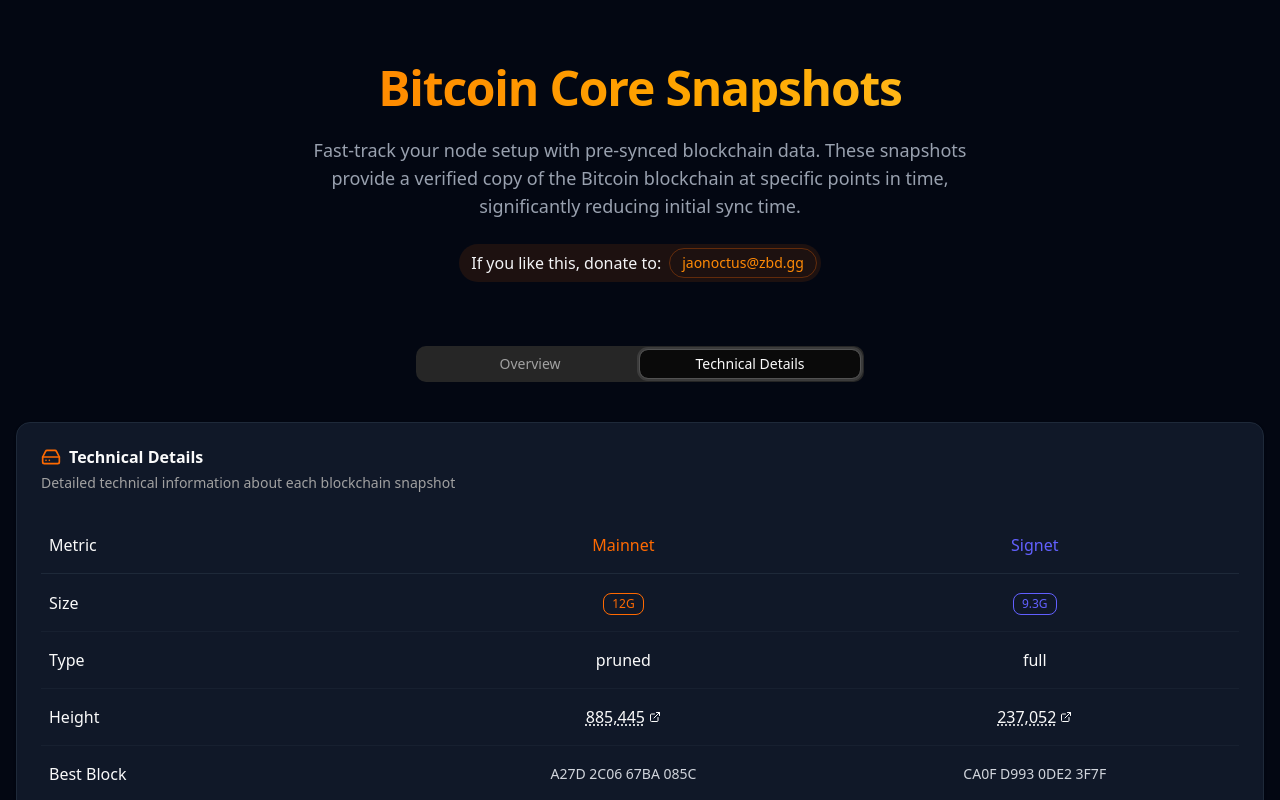
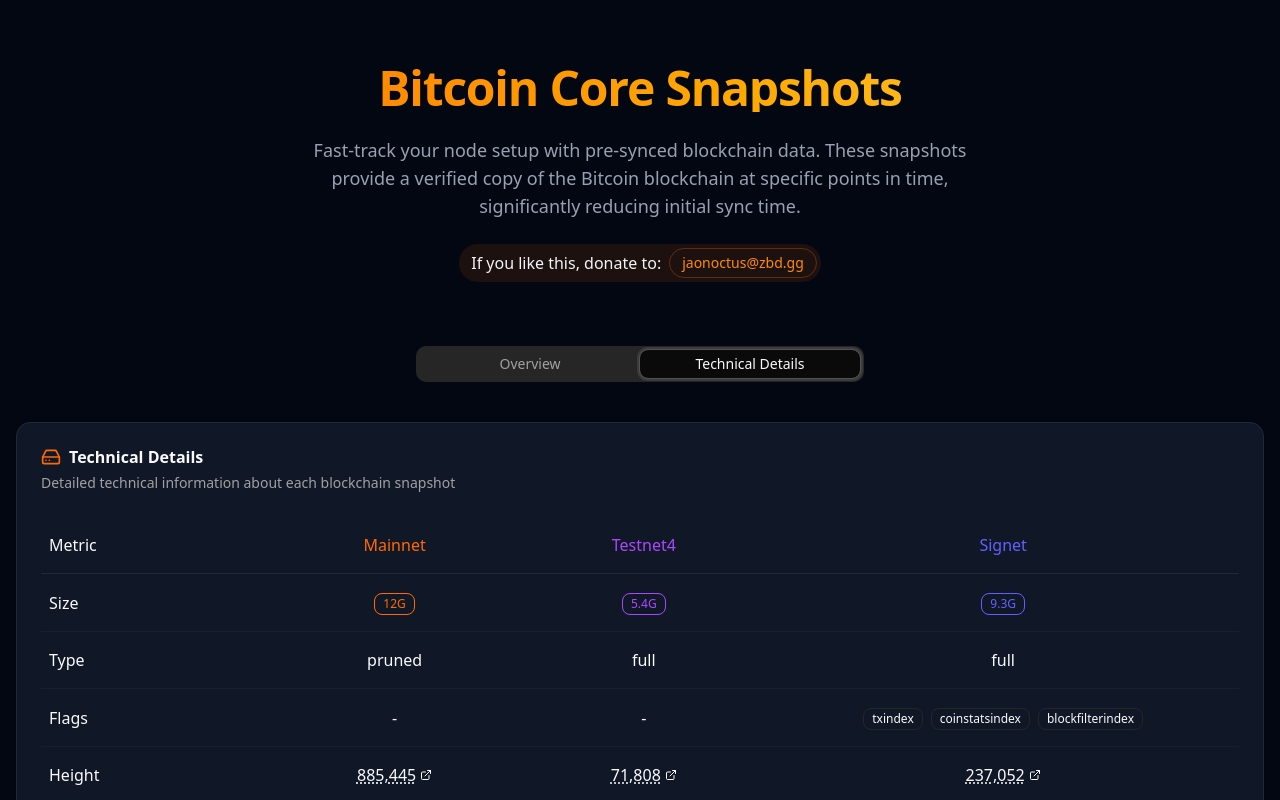
Before and after one commit to jaonoctus/bitcoin-snapshots-react, a Next.js app: page / in a window 1280 px wide. Both pictures are taken after a click on the tab "Technical Details". Shown: the top 800 px of the page. Built offline with nearby package versions, Linux system fonts and the light colour scheme.

Commit message:
add testnet4

```diff
--- a/app/page.tsx
+++ b/app/page.tsx
@@ -3,7 +3,7 @@
 import { useState } from "react"
 import {ExternalLink, Download, Shield, HardDrive, Hash, FileDown} from "lucide-react"
 import { Tabs, TabsContent, TabsList, TabsTrigger } from "@/components/ui/tabs"
-import { Card, CardContent, CardDescription, CardFooter, CardHeader, CardTitle } from "@/components/ui/card"
+import { Card, CardContent, CardDescription, CardHeader, CardTitle } from "@/components/ui/card"
 import { Button } from "@/components/ui/button"
 import { Badge } from "@/components/ui/badge"
 import { Tooltip, TooltipContent, TooltipProvider, TooltipTrigger } from "@/components/ui/tooltip"
@@ -21,7 +21,6 @@
   assumeutxoUrl: string | null
   assumeutxoHeight: string | null
   chain: string
-  prune: string
   size: string
   height: string
   heightUrl: string
@@ -31,6 +30,7 @@
   txouts: string
   supply: string
   pruneHeight?: string
+  flags?: string[]
 }
 
 export default function BitcoinSnapshotsRedesign() {
@@ -49,7 +49,6 @@
       assumeutxoUrl: null,
       assumeutxoHeight: null,
       chain: "mainnet",
-      prune: "550",
       pruneHeight: "885156",
       size: "12G",
       height: "885445",
@@ -73,7 +72,6 @@
     //       "https://eu2.contabostorage.com/3fc7909e0b8744a6a4fb58dc5158ffb6:bitcoin/20231218/utxo-testnet-2500000.dat.zst",
     //   assumeutxoHeight: "2,500,000",
     //   chain: "testnet",
-    //   prune: "550",
     //   size: "7.6G",
     //   height: "2,745,129",
     //   heightUrl: "https://mempool.space/testnet/block/00000000000003acf6e5b8e560ff5c5a97748f9a4279418159f8a80af9bdea6d",
@@ -83,28 +81,27 @@
     //   txouts: "103,066,356",
     //   supply: "2,099,663,916,474,610",
     // },
-    // {
-    //   id: "testnet4",
-    //   type: "full",
-    //   name: "Testnet4",
-    //   color: "bg-purple-500",
-    //   hoverColor: "hover:bg-purple-600",
-    //   textColor: "text-purple-500",
-    //   borderColor: "border-purple-500",
-    //   downloadUrl: "#",
-    //   assumeutxoUrl: "#",
-    //   assumeutxoHeight: "1,500,000",
-    //   chain: "testnet4",
-    //   prune: "550",
-    //   size: "5.2G",
-    //   height: "1,652,487",
-    //   heightUrl: "#",
-    //   bestBlock: "A7F3 B21C D8E4 F92B",
-    //   muhash: "D4E2 C93A B7F5 1D8C",
-    //   hashSerialized: "B3F1 C27D 45A8 E9C2",
-    //   txouts: "85,421,934",
-    //   supply: "1,845,732,518,293,751",
-    // },
+    {
+      id: "testnet4",
+      type: "full",
+      name: "Testnet4",
+      color: "bg-purple-500",
+      hoverColor: "hover:bg-purple-600",
+      textColor: "text-purple-500",
+      borderColor: "border-purple-500",
+      downloadUrl: "https://pub-3fcf0b98b9e64d6381ced6eddee57bbf.r2.dev/022025/snapshot-bitcoin-testnet4-71808-full.tar.zst",
+      assumeutxoUrl: null,
+      assumeutxoHeight: null,
+      chain: "testnet4",
+      size: "5.4G",
+      height: "71808",
+      heightUrl: "https://mempool.space/testnet4/block/00000000ec26eab0d4ecbaa909d5fac9044bba74c947ac064fe6f78d227d00e8",
+      bestBlock: "00000000ec26eab0d4ecbaa909d5fac9044bba74c947ac064fe6f78d227d00e8",
+      muhash: "19b6504b217c216a57c898038cc2194d3f4c8d6ad11986b56896bcfc4b5c7813",
+      hashSerialized: "8808bc1933bc9508b97644f9f0d638e2e21e345e2c897e6195e676131f7099a2",
+      txouts: "8092010",
+      supply: "359024997390421",
+    },
     {
       id: "signet",
       type: "full",
@@ -117,7 +114,6 @@
       assumeutxoUrl: "https://pub-3fcf0b98b9e64d6381ced6eddee57bbf.r2.dev/utxo/utxo-bitcoin-signet-160000.dat.zst",
       assumeutxoHeight: "160000",
       chain: "signet",
-      prune: "-",
       size: "9.3G",
       height: "237052",
       heightUrl: "https://mempool.space/signet/block/000000749029989b6df38e62bb2e2e43778a814ba8c13807ca0fd9930de23f7f",
@@ -126,6 +122,7 @@
       hashSerialized: "7f9ec48ab5f54a860bb2b69dbbee45352a3cbe193cae453ef83758092a349849",
       txouts: "11671351",
       supply: "1117602719924825",
+      flags: ['txindex', 'coinstatsindex', 'blockfilterindex']
     },
   ]
 
@@ -170,7 +167,7 @@
             </div>
 
             <TabsContent value="overview" className="space-y-8">
-              <div className="grid grid-cols-1 md:grid-cols-2 lg:grid-cols-2 gap-6">
+              <div className="grid grid-cols-1 md:grid-cols-2 lg:grid-cols-3 gap-6">
                 {networks.map((network) => (
                     <Card key={network.id} className="bg-gray-900 border-gray-800 overflow-hidden">
                       <div className={`h-2 w-full ${network.color}`}></div>
@@ -209,11 +206,6 @@
                           )}
                         </div>
                       </CardContent>
-                      <CardFooter className="border-t border-gray-800 bg-gray-900/50 px-6 py-3">
-                        <div className="w-full text-sm text-gray-400">
-                          <span>Txouts: {formatNumber(network.txouts)}</span>
-                        </div>
-                      </CardFooter>
                     </Card>
                 ))}
               </div>
@@ -295,6 +287,17 @@
                         {networks.map((network) => (
                             <td key={network.id} className="text-center py-4 px-2">
                               {network.type}
+                            </td>
+                        ))}
+                      </tr>
+                      <tr className="border-b border-gray-800/50">
+                        <td className="py-4 px-2 font-medium">Flags</td>
+                        {networks.map((network) => (
+                            <td key={network.id} className="text-center py-4 px-2">
+                              {network.flags && network.flags.map(flag => (
+                                  <Badge variant="outline" className="mx-1" key={network.id}>{flag}</Badge>
+                              ))}
+                              {!network.flags && (<span>-</span>)}
                             </td>
                         ))}
                       </tr>
```
